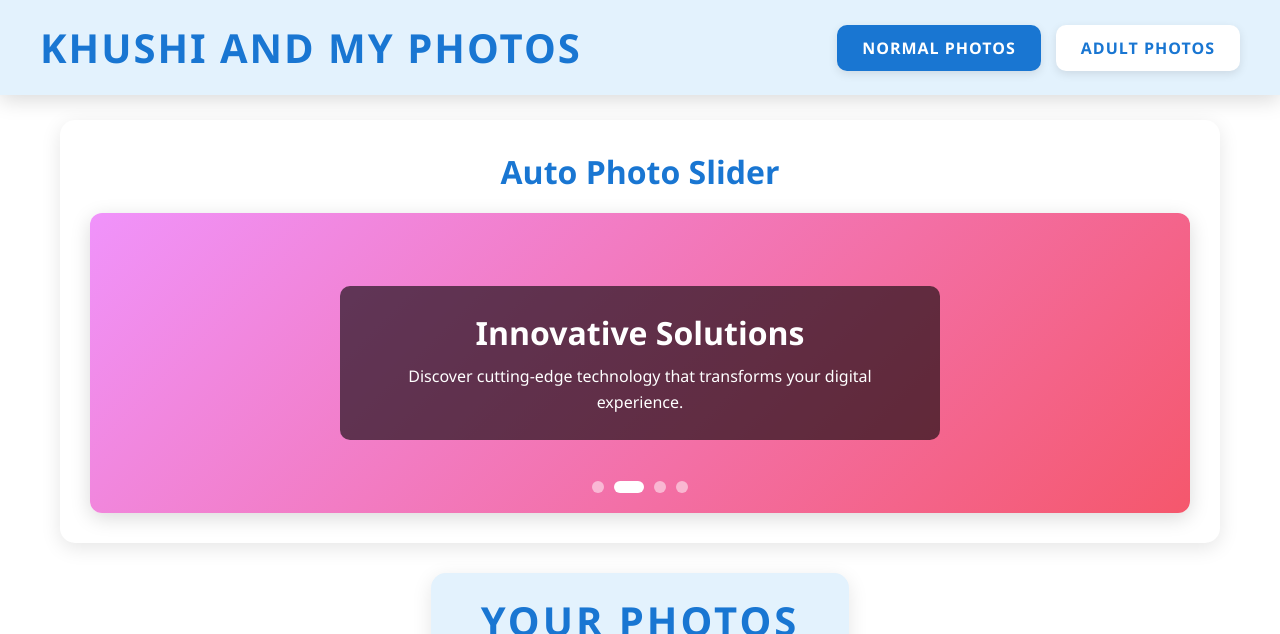
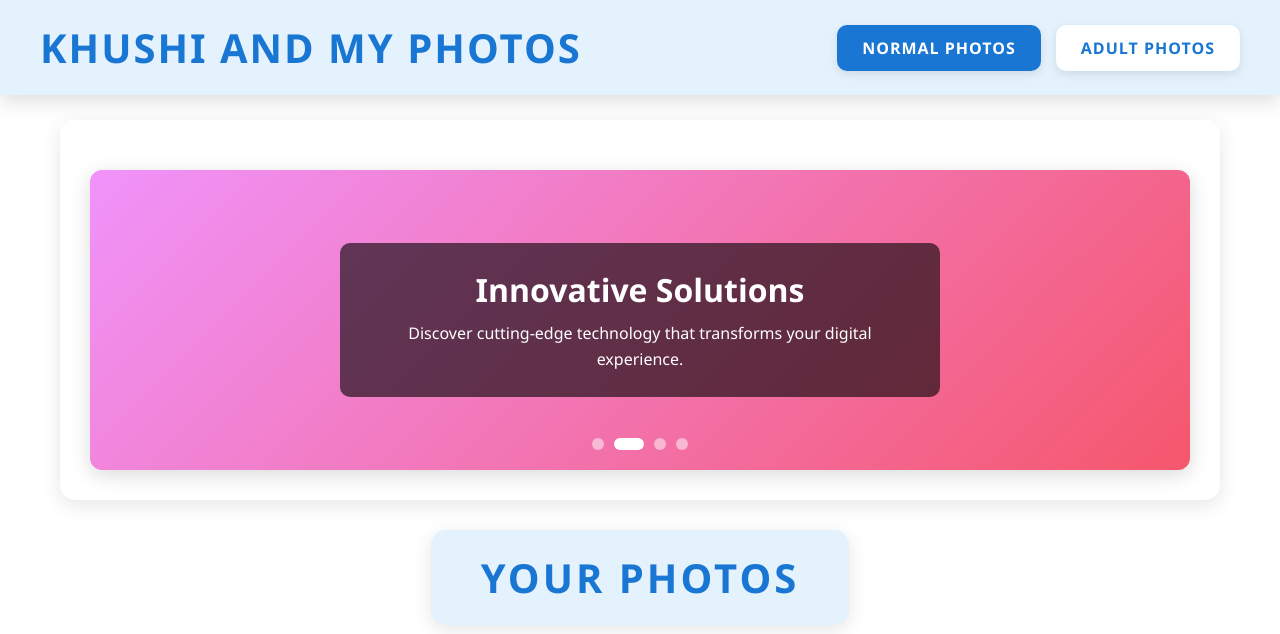
Before and after one commit to inder9518/khushi, a plain HTML site: page INDEX.HTML in a window 1280 px wide. Shown: the top 634 px of the page. Drawn offline with Linux system fonts and the light colour scheme.

Commit message:
Update INDEX.HTML

```diff
--- a/INDEX.HTML
+++ b/INDEX.HTML
@@ -461,7 +461,7 @@
 
     <div class="container">
         <div class="slider-section">
-            <h2 class="slider-title">Auto Photo Slider</h2>
+            <h2 class="slider-title"></h2>
             <div class="slider-container">
                 <div class="slide active" style="background: linear-gradient(135deg, #667eea 0%, #764ba2 100%);">
                     <div class="slide-content">
```
